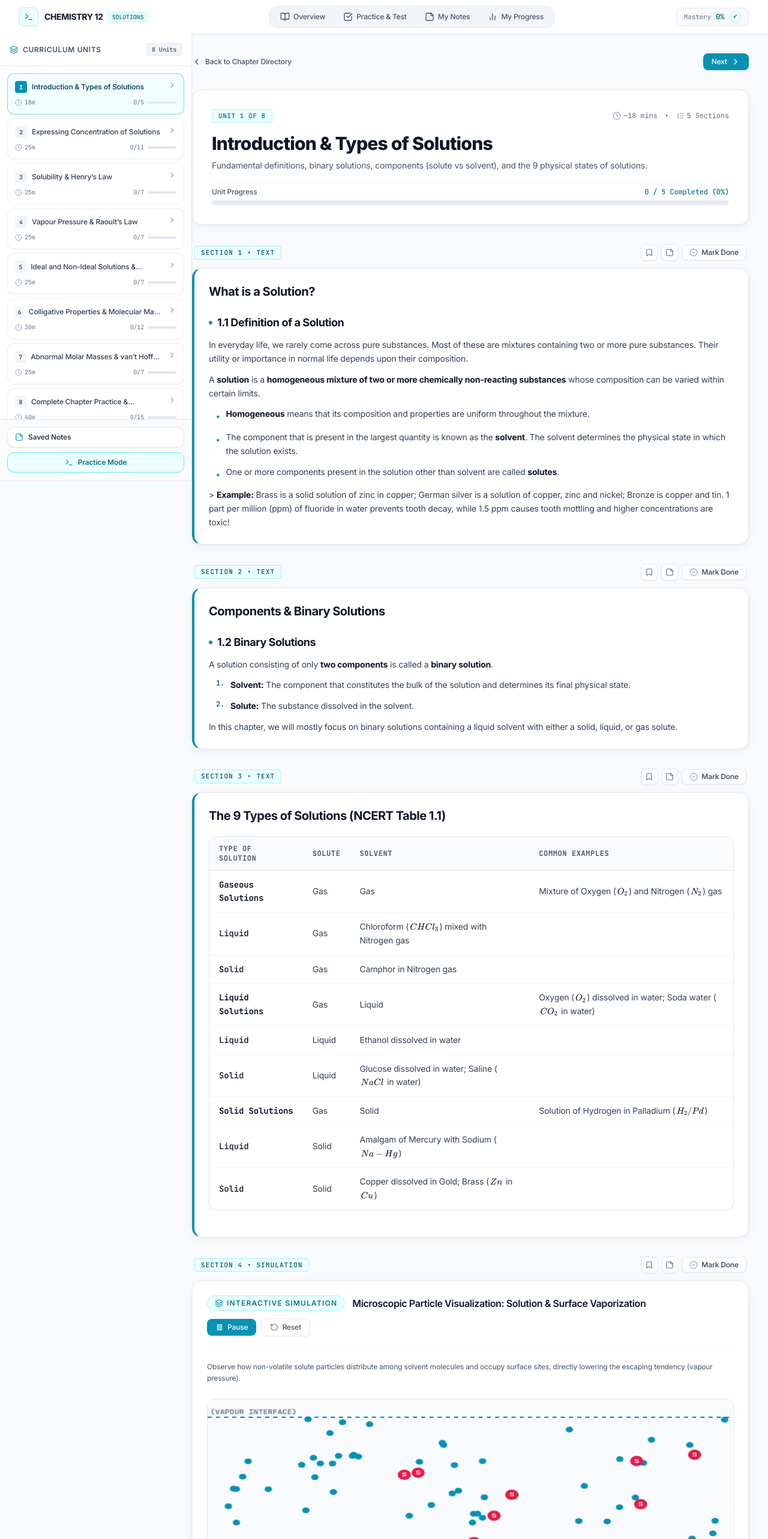
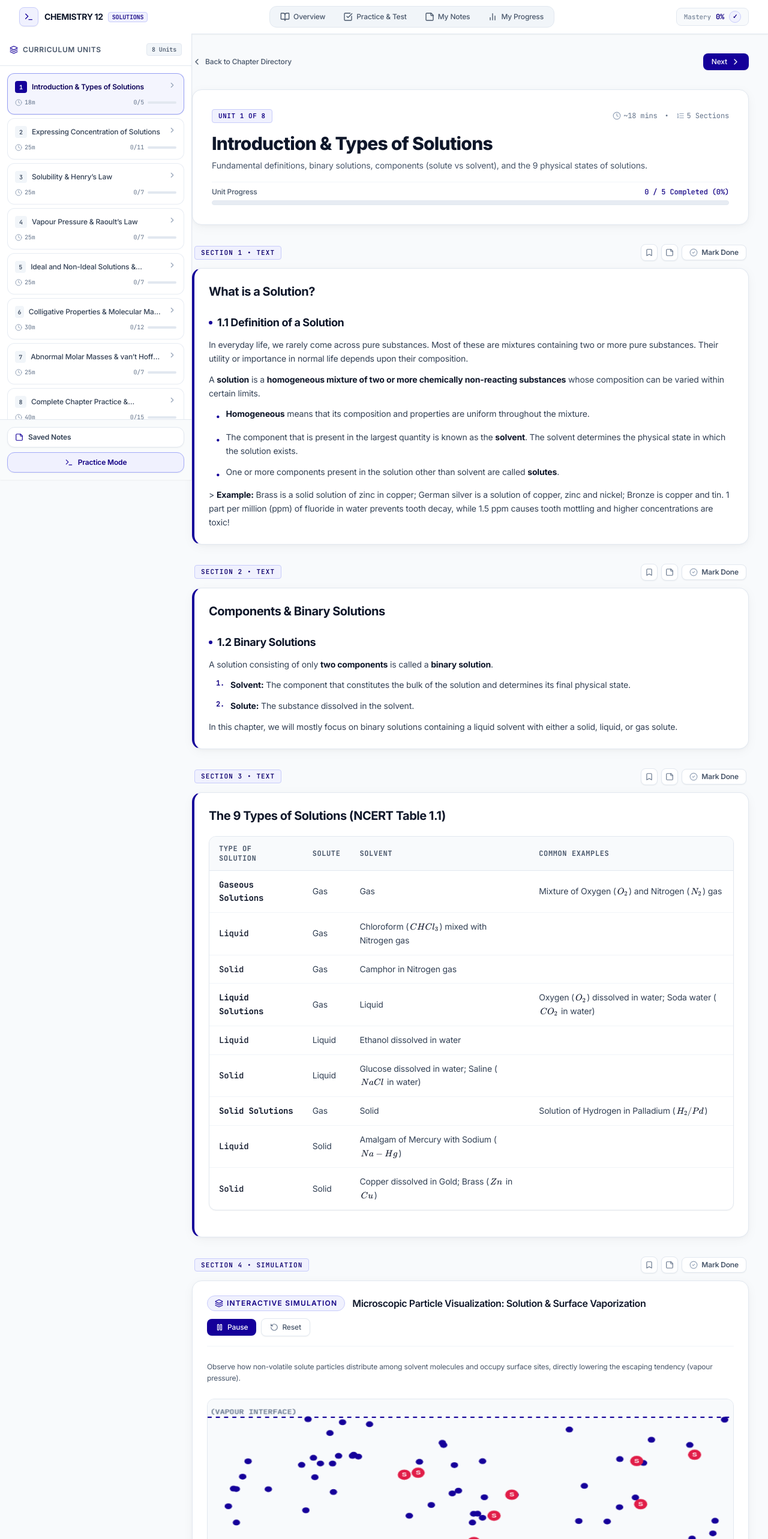
Before and after one commit to rakeshrathna/SOLUTIONS, a React (Vite) app: page /lesson/lesson-1 in a window 1280 px wide. Shown: the top 2566 px of the page at 60% size. Built offline with nearby package versions, Linux system fonts and the light colour scheme.

Commit message:
style: replace light blue with dark blue rgb(21, 0, 154) throughout index.css, tailwind, widgets, and charts

```diff
--- a/index.html
+++ b/index.html
@@ -15,7 +15,7 @@
     <!-- KaTeX Stylesheet -->
     <link rel="stylesheet" href="https://cdn.jsdelivr.net/npm/katex@0.16.21/dist/katex.min.css" integrity="sha384-zh0CIslj+VczCZtlzBcjt5ppRVMuiircmnx81OGPPYxgWYgjf2P04SShLTMTXYVM" crossorigin="anonymous">
   </head>
-  <body class="bg-[#F8FAFC] text-slate-900 min-h-screen antialiased selection:bg-cyan-500 selection:text-white font-sans">
+  <body class="bg-[#F8FAFC] text-slate-900 min-h-screen antialiased selection:bg-[#15009A] selection:text-white font-sans">
     <div id="root"></div>
     <script type="module" src="/src/main.tsx"></script>
   </body>
--- a/src/components/common/SliderInput.tsx
+++ b/src/components/common/SliderInput.tsx
@@ -102,7 +102,7 @@ export const SliderInput: React.FC<SliderInputProps> = ({
         </p>
       )}
 
-      {/* Slider Track Area */}
+      {/* Slider Track Area with Dark Blue #15009A */}
       <div className="space-y-2 pt-0.5">
         <div className="relative flex items-center py-1">
           <input
@@ -114,7 +114,7 @@ export const SliderInput: React.FC<SliderInputProps> = ({
             onChange={handleSliderChange}
             className="w-full h-2 rounded-lg appearance-none cursor-pointer"
             style={{
-              background: `linear-gradient(to right, #0891B2 0%, #0891B2 ${percentage}%, #E2E8F0 ${percentage}%, #E2E8F0 100%)`
+              background: `linear-gradient(to right, #15009A 0%, #15009A ${percentage}%, #E2E8F0 ${percentage}%, #E2E8F0 100%)`
             }}
           />
         </div>
--- a/src/components/widgets/GraphWidget.tsx
+++ b/src/components/widgets/GraphWidget.tsx
@@ -38,7 +38,7 @@ export const GraphWidget: React.FC<GraphWidgetProps> = ({ config }) => {
   };
 
   const chartOption = useMemo(() => {
-    const defaultColors = ['#0891B2', '#0284C7', '#E11D48', '#059669', '#D97706'];
+    const defaultColors = ['#15009A', '#3B4AEB', '#E11D48', '#059669', '#D97706'];
 
     const seriesList = config.series.map((s, idx) => {
       const dataPoints = generateSeriesData(s, config, controlValues, 80);
@@ -71,8 +71,8 @@ export const GraphWidget: React.FC<GraphWidgetProps> = ({ config }) => {
         showSymbol: true,
         symbolSize: 12,
         data: [[config.currentPoint.x, config.currentPoint.y]],
-        lineStyle: { color: '#0891B2', width: 2, type: 'solid' },
-        itemStyle: { color: '#0891B2', borderColor: '#ffffff', borderWidth: 2 } as any
+        lineStyle: { color: '#15009A', width: 2, type: 'solid' },
+        itemStyle: { color: '#15009A', borderColor: '#ffffff', borderWidth: 2 } as any
       });
     }
 
@@ -89,7 +89,7 @@ export const GraphWidget: React.FC<GraphWidgetProps> = ({ config }) => {
         extraCssText: 'box-shadow: 0 4px 20px -2px rgba(0, 0, 0, 0.1); border-radius: 8px; padding: 10px;',
         axisPointer: {
           type: 'cross',
-          lineStyle: { color: 'rgba(8, 145, 178, 0.4)', type: 'dashed' }
+          lineStyle: { color: 'rgba(21, 0, 154, 0.4)', type: 'dashed' }
         },
         formatter: (params: any) => {
           if (!params || !params.length) return '';
--- a/src/components/widgets/SimulationWidget.tsx
+++ b/src/components/widgets/SimulationWidget.tsx
@@ -71,7 +71,7 @@ export const SimulationWidget: React.FC<SimulationWidgetProps> = ({ config }) =>
         vx: (Math.random() - 0.5) * 1.5,
         vy: (Math.random() - 0.5) * 1.5,
         radius: 4.5,
-        color: '#0891B2',
+        color: '#15009A',
         type: 'solvent'
       });
     }
@@ -97,7 +97,7 @@ export const SimulationWidget: React.FC<SimulationWidgetProps> = ({ config }) =>
       ctx.fillStyle = '#F8FAFC';
       ctx.fillRect(0, 0, width, height);
 
-      ctx.strokeStyle = '#0891B2';
+      ctx.strokeStyle = '#15009A';
       ctx.lineWidth = 2;
       ctx.setLineDash([5, 5]);
       ctx.beginPath();
@@ -174,9 +174,9 @@ export const SimulationWidget: React.FC<SimulationWidgetProps> = ({ config }) =>
 
       // Left chamber
       const leftLevel = 70 + heightShift;
-      ctx.fillStyle = 'rgba(8, 145, 178, 0.15)';
+      ctx.fillStyle = 'rgba(21, 0, 154, 0.12)';
       ctx.fillRect(20, leftLevel, midX - 30, height - leftLevel - 20);
-      ctx.strokeStyle = '#0891B2';
+      ctx.strokeStyle = '#15009A';
       ctx.lineWidth = 1.5;
       ctx.strokeRect(20, leftLevel, midX - 30, height - leftLevel - 20);
 
@@ -189,7 +189,7 @@ export const SimulationWidget: React.FC<SimulationWidgetProps> = ({ config }) =>
       ctx.strokeRect(midX + 10, rightLevel, midX - 30, height - rightLevel - 20);
 
       // Semipermeable membrane
-      ctx.strokeStyle = '#0891B2';
+      ctx.strokeStyle = '#15009A';
       ctx.lineWidth = 3;
       ctx.setLineDash([5, 4]);
       ctx.beginPath();
@@ -198,7 +198,7 @@ export const SimulationWidget: React.FC<SimulationWidgetProps> = ({ config }) =>
       ctx.stroke();
       ctx.setLineDash([]);
 
-      ctx.fillStyle = '#0891B2';
+      ctx.fillStyle = '#15009A';
       ctx.font = 'bold 11px JetBrains Mono';
       ctx.textAlign = 'center';
       ctx.fillText('SPM (Semipermeable Membrane)', midX, 28);
@@ -207,7 +207,7 @@ export const SimulationWidget: React.FC<SimulationWidgetProps> = ({ config }) =>
         const arrowDir = netPressure > 0 ? 1 : -1;
         const pulse = (Math.sin(frameCount * 0.1) + 1) * 3;
 
-        ctx.fillStyle = netPressure > 0 ? '#0891B2' : '#059669';
+        ctx.fillStyle = netPressure > 0 ? '#15009A' : '#059669';
         ctx.font = 'bold 16px sans-serif';
         ctx.textAlign = 'center';
         ctx.fillText(arrowDir > 0 ? '➔ ➔ ➔' : '⬅ ⬅ ⬅', midX + (arrowDir * (12 + pulse)), height / 2);
--- a/src/index.css
+++ b/src/index.css
@@ -10,24 +10,25 @@
   --bg-canvas: #F8FAFC;
   --bg-secondary: #F1F5F9;
   --bg-glass: rgba(255, 255, 255, 0.95);
-  --bg-selected: rgba(8, 145, 178, 0.08);
+  --bg-selected: rgba(21, 0, 154, 0.08);
   --bg-card: #FFFFFF;
 
   /* ---- Text Colors ---- */
   --text-primary: #0F172A;
   --text-secondary: #475569;
   --text-tertiary: #94A3B8;
-  --text-accent: #0891B2;
+  --text-accent: rgb(21, 0, 154);
 
-  /* ---- Accents ---- */
-  --accent-cyan: #0891B2;
-  --accent-glow: rgba(8, 145, 178, 0.2);
-  --accent-dark-cyan: #155E75;
+  /* ---- Dark Blue Accents rgb(21, 0, 154) ---- */
+  --accent-cyan: rgb(21, 0, 154);
+  --accent-dark-blue: rgb(21, 0, 154);
+  --accent-glow: rgba(21, 0, 154, 0.2);
+  --accent-dark-cyan: rgb(15, 0, 110);
 
   /* ---- Borders & Shadows ---- */
   --border-subtle: #E2E8F0;
-  --border-active: #0891B2;
-  --shadow-glow: 0 0 30px -5px rgba(8, 145, 178, 0.12);
+  --border-active: rgb(21, 0, 154);
+  --shadow-glow: 0 0 30px -5px rgba(21, 0, 154, 0.15);
   --shadow-card: 0 4px 20px -2px rgba(0, 0, 0, 0.05), 0 2px 6px -1px rgba(0, 0, 0, 0.03);
 
   /* ---- Glassmorphism (Tailwind Friendly) ---- */
@@ -66,7 +67,7 @@ body {
 
 .glass-panel-interactive:hover {
   border-color: var(--border-active);
-  box-shadow: 0 10px 25px -3px rgba(8, 145, 178, 0.12), 0 4px 10px -2px rgba(0, 0, 0, 0.04);
+  box-shadow: 0 10px 25px -3px rgba(21, 0, 154, 0.15), 0 4px 10px -2px rgba(0, 0, 0, 0.04);
   transform: translateY(-2px);
 }
 
@@ -95,7 +96,7 @@ body {
   background: var(--accent-cyan);
 }
 
-/* Custom Range Slider for Light Theme */
+/* Custom Range Slider with Dark Blue rgb(21, 0, 154) */
 input[type="range"] {
   -webkit-appearance: none;
   appearance: none;
@@ -115,19 +116,19 @@ input[type="range"]::-webkit-slider-thumb {
   -webkit-appearance: none;
   appearance: none;
   margin-top: -6px;
-  background: var(--accent-cyan);
+  background: rgb(21, 0, 154);
   height: 18px;
   width: 18px;
   border-radius: 50%;
   border: 2px solid #FFFFFF;
-  box-shadow: 0 2px 8px rgba(8, 145, 178, 0.4);
+  box-shadow: 0 2px 8px rgba(21, 0, 154, 0.4);
   transition: all 0.15s ease;
 }
 
 input[type="range"]::-webkit-slider-thumb:hover {
   transform: scale(1.15);
-  background: var(--accent-dark-cyan);
-  box-shadow: 0 2px 12px rgba(8, 145, 178, 0.6);
+  background: rgb(15, 0, 110);
+  box-shadow: 0 2px 12px rgba(21, 0, 154, 0.6);
 }
 
 input[type="range"]:focus {
--- a/tailwind.config.js
+++ b/tailwind.config.js
@@ -14,21 +14,34 @@ export default {
         'slate-dark': '#E2E8F0',
         'muted': '#64748B',
         'muted-dark': '#94A3B8',
-        'cyan-glow': '#0891B2',
-        'cyan-bright': '#0E7490',
-        'cyan-dark': '#155E75',
+        'cyan-glow': '#15009A',
+        'cyan-bright': '#1E00D2',
+        'cyan-dark': '#0F006E',
+        cyan: {
+          50: '#f0f1fe',
+          100: '#e2e4fd',
+          200: '#c8ccfb',
+          300: '#a3aaf8',
+          400: '#747ff3',
+          500: '#3b4aeb',
+          600: '#15009A', // dark blue rgb(21, 0, 154)
+          700: '#120084',
+          800: '#0f006e',
+          900: '#0c0058',
+          950: '#08003a',
+        },
         brand: {
-          50: '#ecfeff',
-          100: '#cffafe',
-          200: '#a5f3fc',
-          300: '#67E8F9',
-          400: '#22D3EE',
-          500: '#06B6D4',
-          600: '#0891B2',
-          700: '#0E7490',
-          800: '#155E75',
-          900: '#164E63',
-          950: '#083344',
+          50: '#f0f1fe',
+          100: '#e2e4fd',
+          200: '#c8ccfb',
+          300: '#a3aaf8',
+          400: '#747ff3',
+          500: '#3b4aeb',
+          600: '#15009A', // dark blue rgb(21, 0, 154)
+          700: '#120084',
+          800: '#0f006e',
+          900: '#0c0058',
+          950: '#08003a',
         },
         surface: {
           50: '#FFFFFF',
@@ -49,9 +62,9 @@ export default {
       },
       boxShadow: {
         'card': '0 4px 20px -2px rgba(0, 0, 0, 0.05), 0 2px 6px -1px rgba(0, 0, 0, 0.03)',
-        'card-hover': '0 10px 25px -3px rgba(8, 145, 178, 0.12), 0 4px 10px -2px rgba(0, 0, 0, 0.04)',
-        'glow': '0 0 30px -5px rgba(8, 145, 178, 0.15)',
-        'glow-strong': '0 0 25px rgba(8, 145, 178, 0.25)',
+        'card-hover': '0 10px 25px -3px rgba(21, 0, 154, 0.15), 0 4px 10px -2px rgba(0, 0, 0, 0.04)',
+        'glow': '0 0 30px -5px rgba(21, 0, 154, 0.15)',
+        'glow-strong': '0 0 25px rgba(21, 0, 154, 0.25)',
       },
       animation: {
         'fade-in': 'fadeIn 0.2s cubic-bezier(0.4, 0, 0.2, 1)',
```
Also changed, not shown: 1 other file (tests, documents, lock files or other folders).
